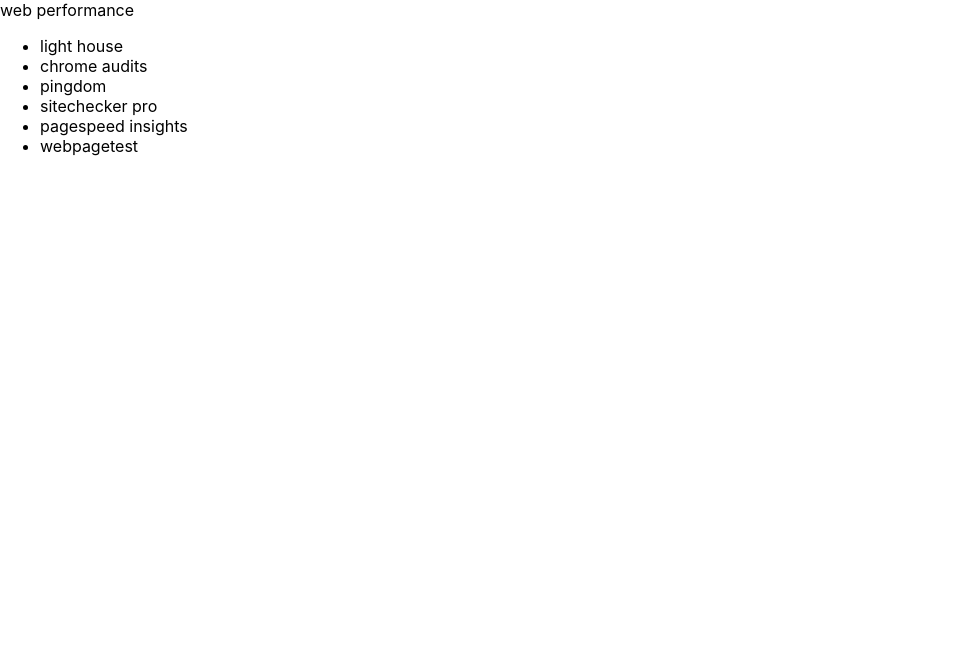
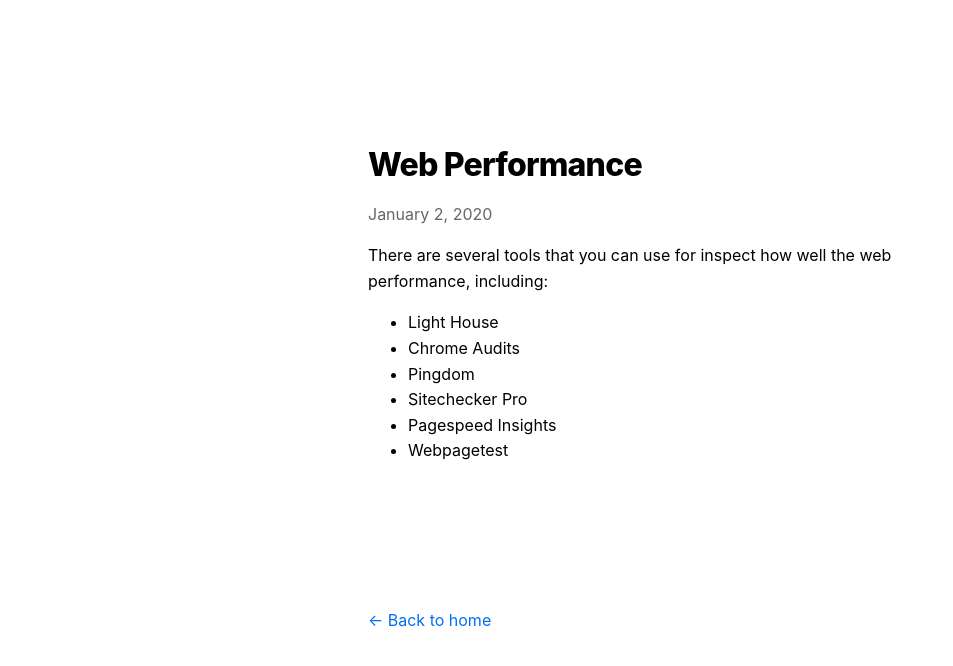
Before and after one commit to weikee94/wei-blog, a Next.js app: page /post/web-performance in a window 1280 px wide. Shown: the top 666 px of the page, without its empty margins (0-953 px from the left). Built offline with nearby package versions, Linux system fonts and the light colour scheme.

Commit message:
update post style

```diff
--- a/pages/post/web-performance.js
+++ b/pages/post/web-performance.js
@@ -1,18 +1,42 @@
 import React, { Component } from 'react';
+import styles from "../../styles/Post.module.css";
+import Head from "next/head";
+import Link from 'next/link'
+
+
 
 class WebPerformance extends Component {
     render() {
         return (
-            <div>
-                web performance
-                <ul>
-                    <li>light house</li>
-                    <li>chrome audits</li>
-                    <li>pingdom</li>
-                    <li>sitechecker pro</li>
-                    <li>pagespeed insights</li>
-                    <li>webpagetest</li>
-                </ul>
+            <div className={styles.container}>
+
+                <Head>
+                    <title>Web Performance</title>
+                </Head>
+                <main className={styles.main}>
+                    <article>
+                        <h1 className={styles.title}>Web Performance</h1>
+                        <div>
+                            <time className={styles.date}>January 2, 2020</time>
+                        </div>
+                    <div>
+                    <p>There are several tools that you can use for inspect how well the web performance, including: </p>
+                    <ul>
+                        <li>Light House</li>
+                        <li>Chrome Audits</li>
+                        <li>Pingdom</li>
+                        <li>Sitechecker Pro</li>
+                        <li>Pagespeed Insights</li>
+                        <li>Webpagetest</li>
+                    </ul>
+                    </div>
+                    </article>
+                </main>
+                <div className={styles.footer}>
+                    <Link href="/"><a >
+                    ← Back to home
+                        </a></Link>
+                </div>
             </div>
         );
     }
--- /dev/null
+++ b/styles/Post.module.css
@@ -0,0 +1,34 @@
+.container {
+  max-width: 36rem;
+  padding: 0 1rem;
+  margin: 3rem auto 6rem;
+}
+
+.main {
+  padding: 5rem 0;
+  flex: 1;
+  display: flex;
+  flex-direction: column;
+  justify-content: center;
+  align-items: center;
+}
+
+.title {
+  font-size: 2rem;
+  line-height: 1.3;
+  font-weight: 800;
+  letter-spacing: -0.05rem;
+  margin: 1rem 0;
+}
+
+.date {
+  color: #666;
+}
+
+.footer {
+  margin-top: 3rem;
+}
+
+.footer a {
+  color: #0070f3;
+}
--- a/styles/globals.css
+++ b/styles/globals.css
@@ -4,6 +4,7 @@ body {
   margin: 0;
   font-family: -apple-system, BlinkMacSystemFont, Segoe UI, Roboto, Oxygen,
     Ubuntu, Cantarell, Fira Sans, Droid Sans, Helvetica Neue, sans-serif;
+  line-height: 1.6;
 }
 
 a {
```
